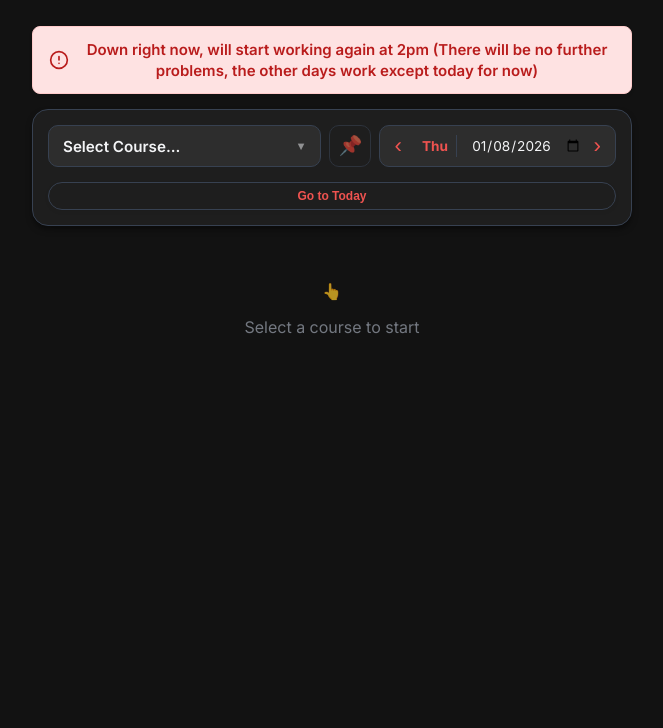
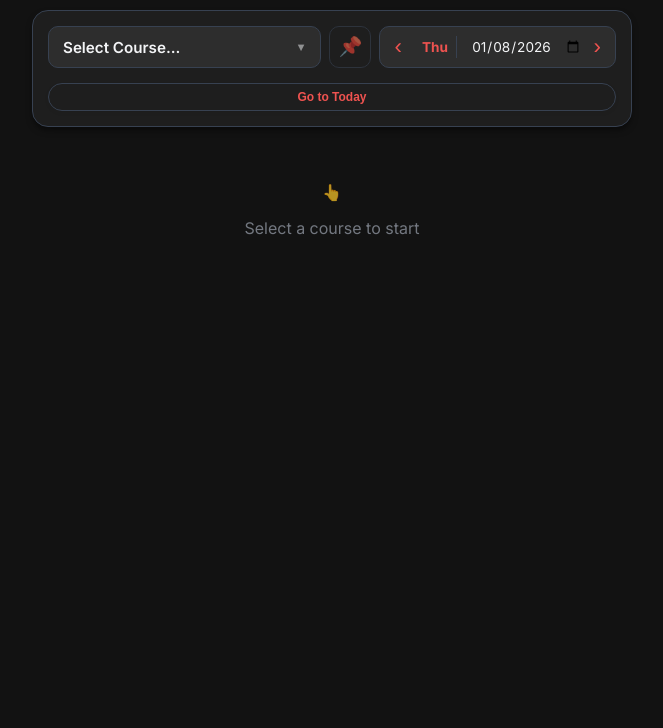
Before and after one commit to Arsh232323/Sicsr-timetable-working, a plain HTML site: page index.html in a window 1280 px wide. Shown: the part 72-800 px from the top of the page, without its empty margins (308-971 px from the left). Drawn offline with Linux system fonts and the light colour scheme; no server answers.

Commit message:
Fixed issue

```diff
--- a/index.html
+++ b/index.html
@@ -9,41 +9,6 @@
 
     <link rel="stylesheet" href="style.css">
     <link href="https://fonts.googleapis.com/css2?family=Inter:wght@400;500;600;700&display=swap" rel="stylesheet">
-
-    <style>
-        .status-banner {
-            background-color: #fee2e2; /* Light red background */
-            color: #b91c1c; /* Dark red text */
-            border: 1px solid #fecaca;
-            padding: 12px 16px;
-            margin: 10px 16px 0 16px; /* Spacing from sides */
-            border-radius: 8px;
-            font-size: 14px;
-            font-weight: 600;
-            text-align: center;
-            display: flex;
-            align-items: center;
-            justify-content: center;
-            gap: 10px;
-            box-shadow: 0 2px 4px rgba(0,0,0,0.05);
-            line-height: 1.4; /* Improves readability for long text */
-        }
-
-        /* Dark mode support */
-        body.dark-mode .status-banner {
-            background-color: #450a0a;
-            color: #fca5a5;
-            border-color: #7f1d1d;
-        }
-
-        @media (min-width: 768px) {
-            .status-banner {
-                max-width: 700px; /* Made slightly wider to fit the longer text */
-                margin: 16px auto 0 auto;
-                font-size: 15px;
-            }
-        }
-    </style>
 </head>
 <body>
 
@@ -60,10 +25,6 @@
             </div>
         </header>
 
-        <div class="status-banner">
-            <svg style="flex-shrink: 0;" xmlns="http://www.w3.org/2000/svg" width="20" height="20" viewBox="0 0 24 24" fill="none" stroke="currentColor" stroke-width="2" stroke-linecap="round" stroke-linejoin="round"><circle cx="12" cy="12" r="10"></circle><line x1="12" y1="8" x2="12" y2="12"></line><line x1="12" y1="16" x2="12.01" y2="16"></line></svg>
-            <span>Down right now, will start working again at 2pm (There will be no further problems, the other days work except today for now)</span>
-        </div>
         <div class="controls-card">
             <div class="top-row">
                 <div class="menu-wrapper">
```
